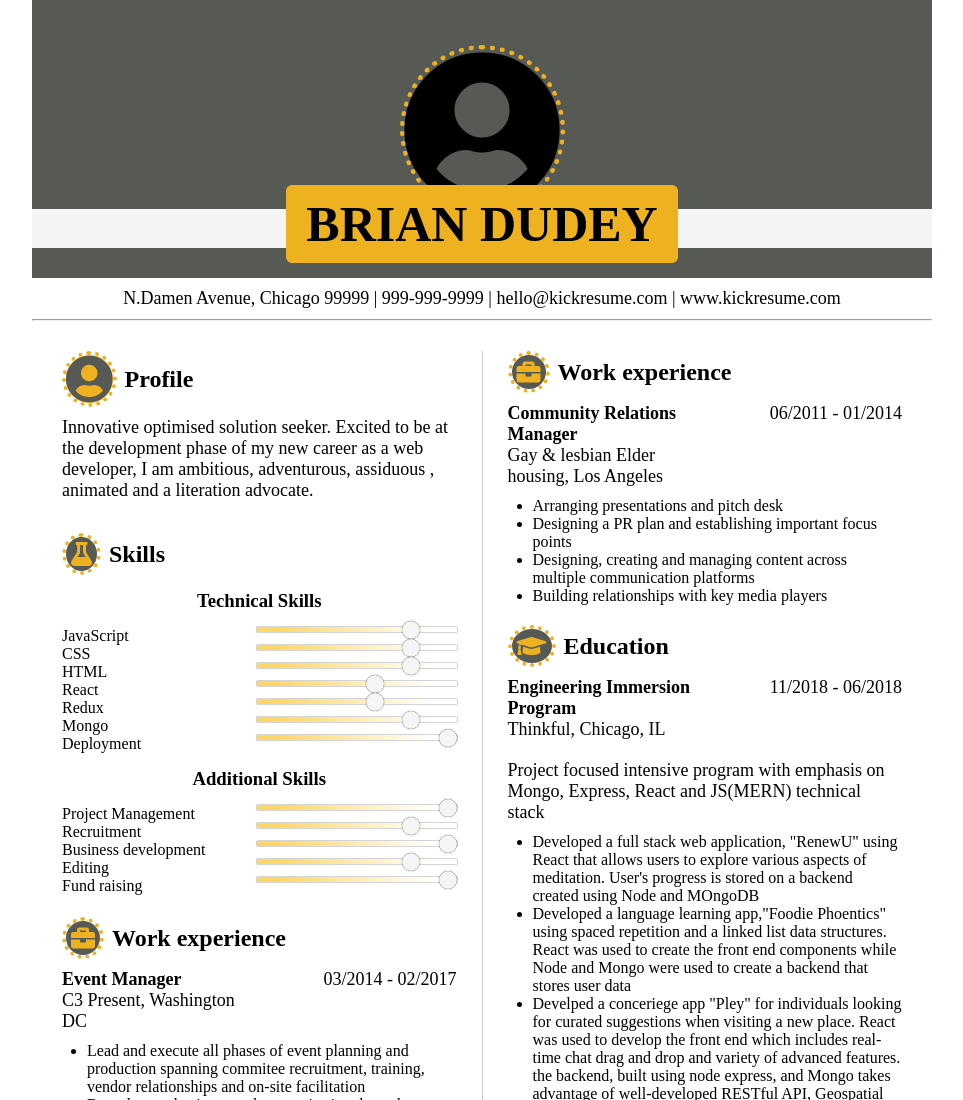
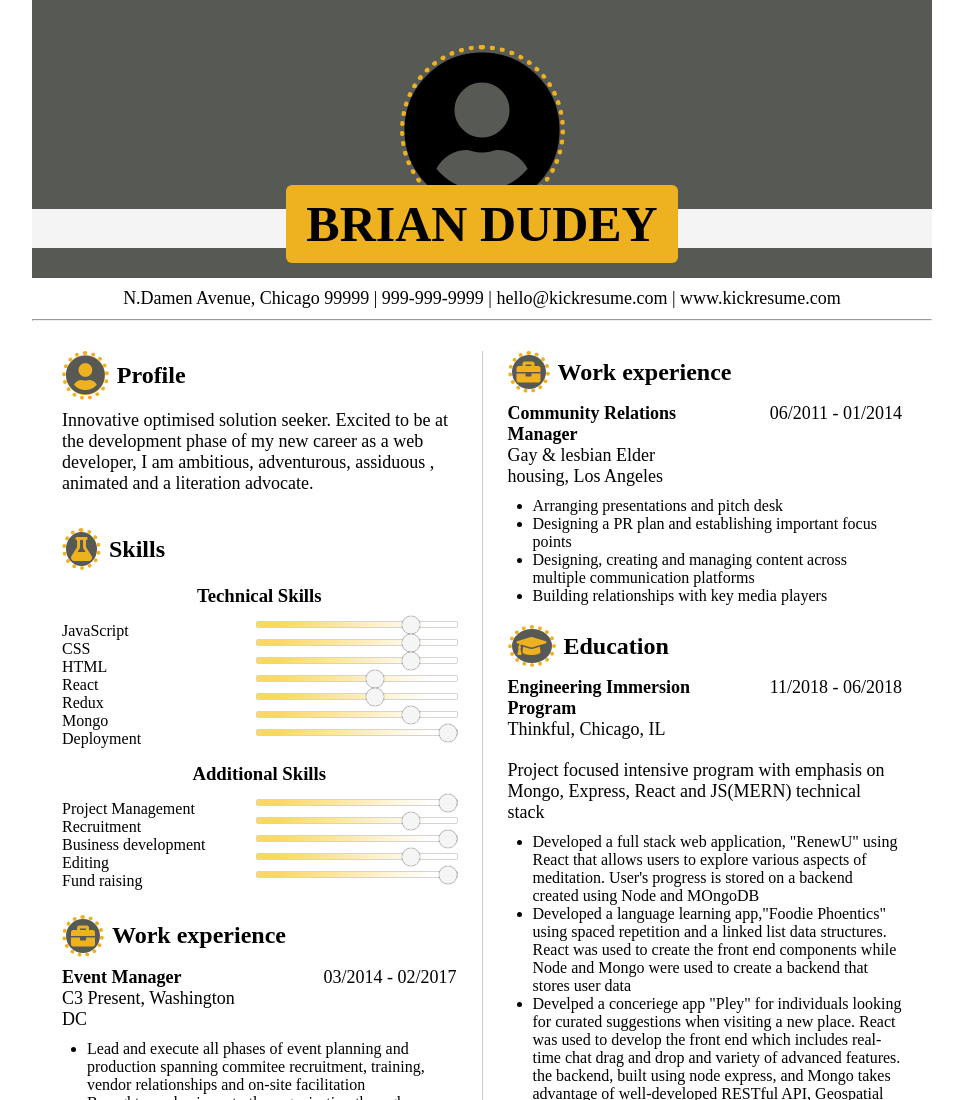
Before and after one commit to APdrone/Resume, a plain HTML site: page index.html in a window 1280 px wide. Shown: the top 1100 px of the page, without its empty margins (158-1121 px from the left). Drawn offline with Linux system fonts and the light colour scheme.

Commit message:
Update style.css
updates font size of icon

```diff
--- a/style.css
+++ b/style.css
@@ -173,6 +173,10 @@
   padding: 30px;
 }
 
+.profile i {
+  font-size: 40px;
+}
+
 .intro--1 {
   display: grid;
   grid-template-columns: 1fr;
```
